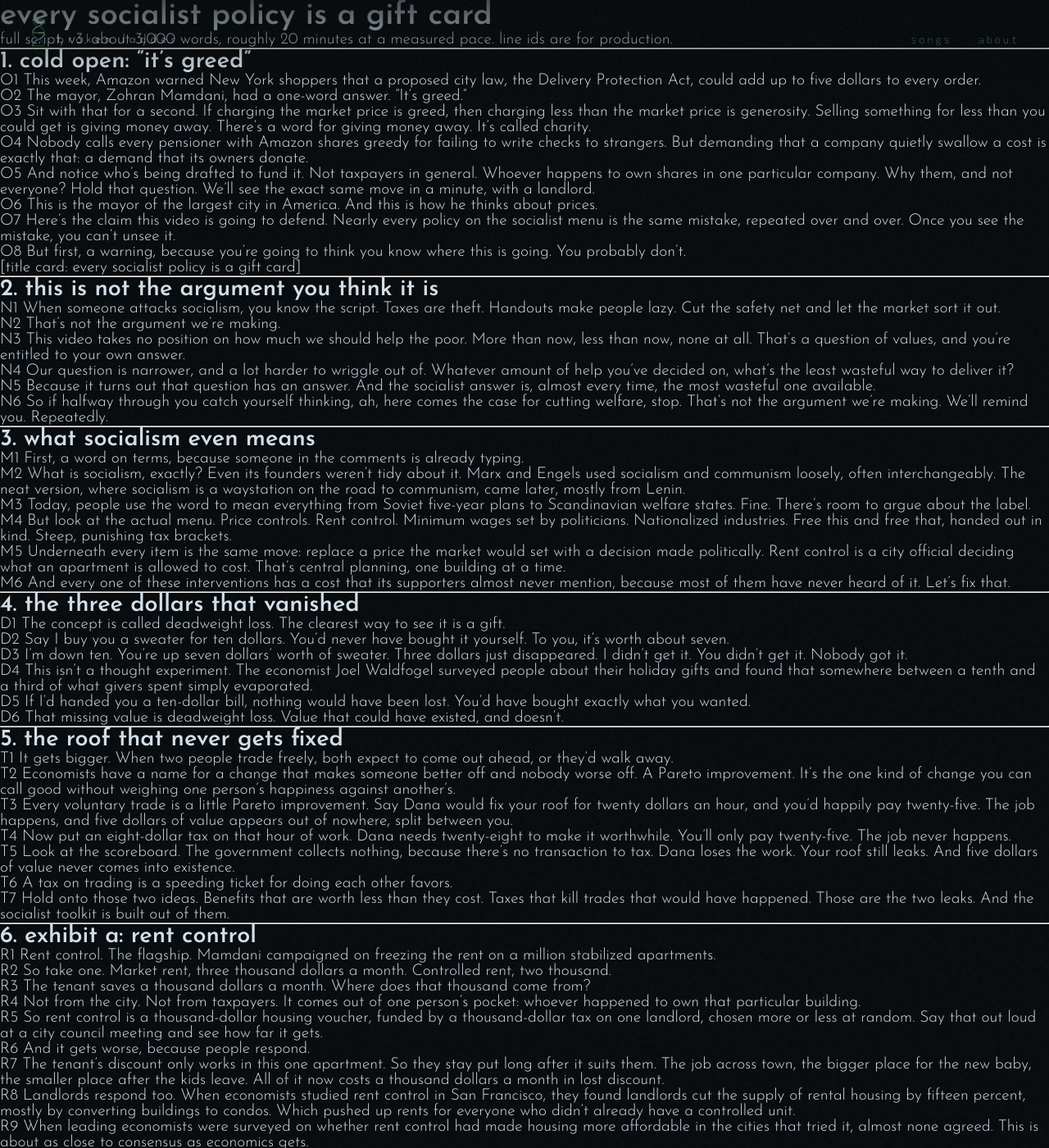
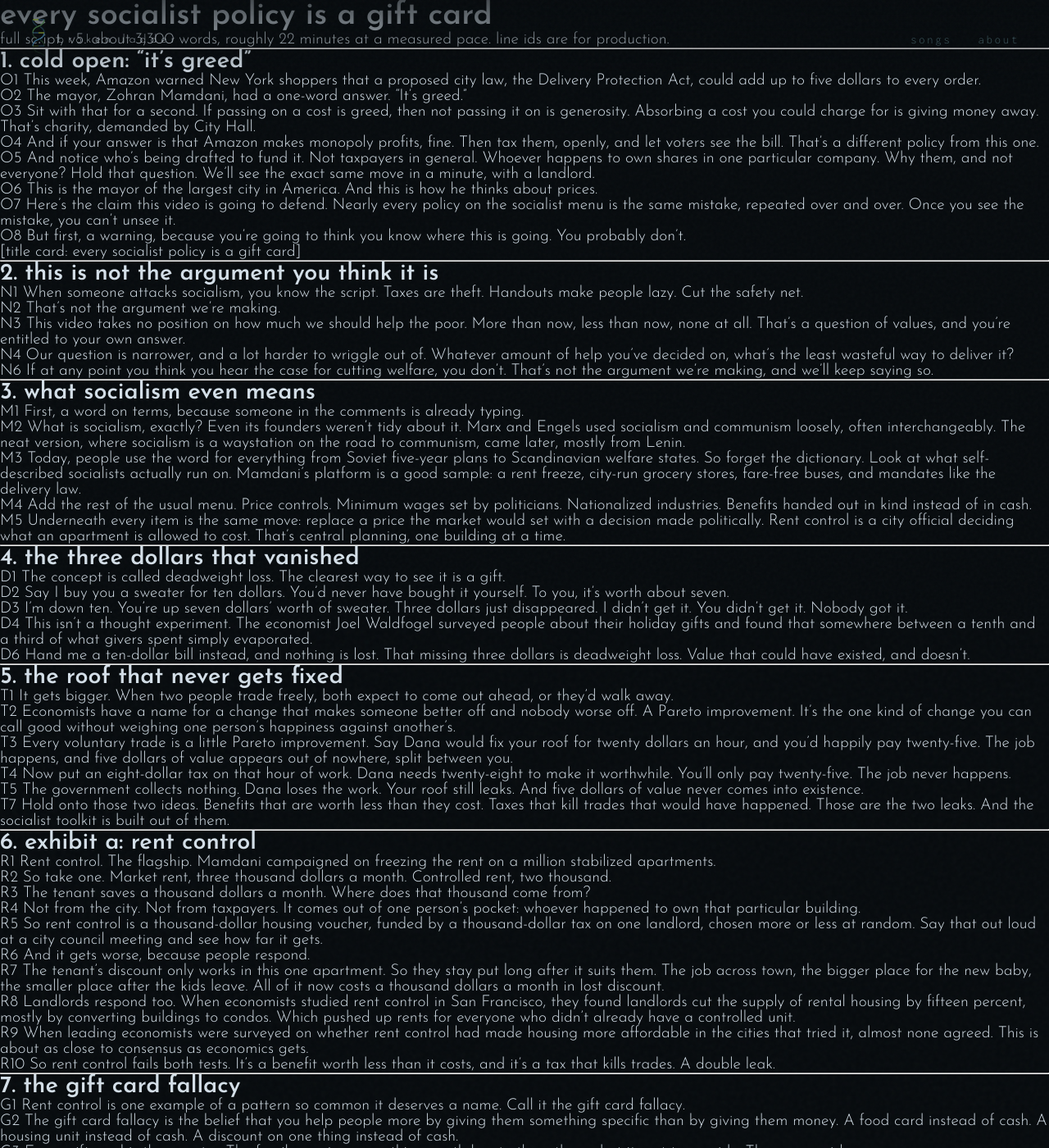
Before and after one commit to ClayShentrup/brokenladder, a Jekyll site: the page built from safety-net-vs-socialism/script.md, in a window 1280 px wide and 1400 px high. Shown: the whole window at 82% size. Built offline with Jekyll 4.4.1, drawn with Linux system fonts in a browser that asks for light colours; our own code applies the rules of GitHub Pages for plain Markdown files; some of the changed text lies outside the part shown.

Commit message:
script v5: apply review (platform-anchored definition, monopoly objection, tax-base bridge, break-even fix, trims)
Co-Authored-By: Claude Opus 5.5 <noreply@anthropic.com>
Claude-Session: https://claude.ai/code/session_01BsiGF9St2tiTePmyBZgNDi

```diff
--- a/safety-net-vs-socialism/script.md
+++ b/safety-net-vs-socialism/script.md
@@ -1,6 +1,6 @@
 # every socialist policy is a gift card
 
-full script, v3. about 3,000 words, roughly 20 minutes at a measured pace. line ids are for production.
+full script, v5. about 3,300 words, roughly 22 minutes at a measured pace. line ids are for production.
 
 ---
 
@@ -10,9 +10,9 @@ O1 This week, Amazon warned New York shoppers that a proposed city law, the Deli
 
 O2 The mayor, Zohran Mamdani, had a one-word answer. "It's greed."
 
-O3 Sit with that for a second. If charging the market price is greed, then charging less than the market price is generosity. Selling something for less than you could get is giving money away. There's a word for giving money away. It's called charity.
+O3 Sit with that for a second. If passing on a cost is greed, then not passing it on is generosity. Absorbing a cost you could charge for is giving money away. That's charity, demanded by City Hall.
 
-O4 Nobody calls every pensioner with Amazon shares greedy for failing to write checks to strangers. But demanding that a company quietly swallow a cost is exactly that: a demand that its owners donate.
+O4 And if your answer is that Amazon makes monopoly profits, fine. Then tax them, openly, and let voters see the bill. That's a different policy from this one.
 
 O5 And notice who's being drafted to fund it. Not taxpayers in general. Whoever happens to own shares in one particular company. Why them, and not everyone? Hold that question. We'll see the exact same move in a minute, with a landlord.
 
@@ -28,7 +28,7 @@ O8 But first, a warning, because you're going to think you know where this is go
 
 ## 2. this is not the argument you think it is
 
-N1 When someone attacks socialism, you know the script. Taxes are theft. Handouts make people lazy. Cut the safety net and let the market sort it out.
+N1 When someone attacks socialism, you know the script. Taxes are theft. Handouts make people lazy. Cut the safety net.
 
 N2 That's not the argument we're making.
 
@@ -36,9 +36,7 @@ N3 This video takes no position on how much we should help the poor. More than n
 
 N4 Our question is narrower, and a lot harder to wriggle out of. Whatever amount of help you've decided on, what's the least wasteful way to deliver it?
 
-N5 Because it turns out that question has an answer. And the socialist answer is, almost every time, the most wasteful one available.
-
-N6 So if halfway through you catch yourself thinking, ah, here comes the case for cutting welfare, stop. That's not the argument we're making. We'll remind you. Repeatedly.
+N6 If at any point you think you hear the case for cutting welfare, you don't. That's not the argument we're making, and we'll keep saying so.
 
 ---
 
@@ -48,13 +46,11 @@ M1 First, a word on terms, because someone in the comments is already typing.
 
 M2 What is socialism, exactly? Even its founders weren't tidy about it. Marx and Engels used socialism and communism loosely, often interchangeably. The neat version, where socialism is a waystation on the road to communism, came later, mostly from Lenin.
 
-M3 Today, people use the word to mean everything from Soviet five-year plans to Scandinavian welfare states. Fine. There's room to argue about the label.
+M3 Today, people use the word for everything from Soviet five-year plans to Scandinavian welfare states. So forget the dictionary. Look at what self-described socialists actually run on. Mamdani's platform is a good sample: a rent freeze, city-run grocery stores, fare-free buses, and mandates like the delivery law.
 
-M4 But look at the actual menu. Price controls. Rent control. Minimum wages set by politicians. Nationalized industries. Free this and free that, handed out in kind. Steep, punishing tax brackets.
+M4 Add the rest of the usual menu. Price controls. Minimum wages set by politicians. Nationalized industries. Benefits handed out in kind instead of in cash.
 
 M5 Underneath every item is the same move: replace a price the market would set with a decision made politically. Rent control is a city official deciding what an apartment is allowed to cost. That's central planning, one building at a time.
-
-M6 And every one of these interventions has a cost that its supporters almost never mention, because most of them have never heard of it. Let's fix that.
 
 ---
 
@@ -68,9 +64,7 @@ D3 I'm down ten. You're up seven dollars' worth of sweater. Three dollars just d
 
 D4 This isn't a thought experiment. The economist Joel Waldfogel surveyed people about their holiday gifts and found that somewhere between a tenth and a third of what givers spent simply evaporated.
 
-D5 If I'd handed you a ten-dollar bill, nothing would have been lost. You'd have bought exactly what you wanted.
-
-D6 That missing value is deadweight loss. Value that could have existed, and doesn't.
+D6 Hand me a ten-dollar bill instead, and nothing is lost. That missing three dollars is deadweight loss. Value that could have existed, and doesn't.
 
 ---
 
@@ -84,9 +78,7 @@ T3 Every voluntary trade is a little Pareto improvement. Say Dana would fix your
 
 T4 Now put an eight-dollar tax on that hour of work. Dana needs twenty-eight to make it worthwhile. You'll only pay twenty-five. The job never happens.
 
-T5 Look at the scoreboard. The government collects nothing, because there's no transaction to tax. Dana loses the work. Your roof still leaks. And five dollars of value never comes into existence.
-
-T6 A tax on trading is a speeding ticket for doing each other favors.
+T5 The government collects nothing. Dana loses the work. Your roof still leaks. And five dollars of value never comes into existence.
 
 T7 Hold onto those two ideas. Benefits that are worth less than they cost. Taxes that kill trades that would have happened. Those are the two leaks. And the socialist toolkit is built out of them.
 
@@ -124,8 +116,6 @@ G2 The gift card fallacy is the belief that you help people more by giving them
 
 G3 Every gift card is the sweater. The family receives something worth less to them than what it cost to provide. The gap vanishes.
 
-G4 The usual defense is that officials know better what people need. But an official can't see inside your life, and answers to politics, not to you. The people who know what a struggling family needs most are that family.
-
 G5 The usual objection to cash is that the poor will waste it. That's been tested, a lot. A World Bank review of nineteen studies found that when poor families get cash, spending on alcohol and tobacco doesn't go up. If anything, it goes down.
 
 G6 Now watch how far this goes.
@@ -147,6 +137,8 @@ P5 Mamdani's city-owned grocery stores, which wouldn't pay rent or property tax.
 P6 Fare-free buses, another Mamdani promise. This one gets partial credit too. Buses take cars off the road, and fewer cars means less traffic and pollution for everyone. That's a real case for subsidizing them. But zero fares go to every rider, rich or poor, and the cleaner fix is charging drivers for the congestion they cause. A gift card with a half-decent excuse.
 
 P7 And the right does this too, by the way. A tariff is a gift card for one domestic industry, paid for by every consumer who buys its products. Studies of the 2018 tariffs found that nearly the whole cost landed on American buyers. Same mistake, different team.
+
+P7b The gift card fallacy isn't unique to socialists. But socialism is the political program built almost entirely out of it.
 
 P8 Which brings us back to Amazon. The Delivery Protection Act is meant to help delivery workers. Fine. But it doesn't hand them money. It loads costs onto every online order in the city, including orders from people poorer than the workers it's meant to help. That's a hidden sales tax, paid in the dark. And when the bill shows up, the mayor calls it greed.
 
@@ -222,8 +214,6 @@ W3 Real life never gets that perfect. But we can get much closer than we do now.
 
 W4 And this splits one fight into two. How much to share is a question of values. How to share is a question of engineering. And engineering has better and worse answers.
 
-W5 So, engineering. Where does the money come from?
-
 ---
 
 ## 12. taxes that don't leak
@@ -256,7 +246,7 @@ E3 Your marginal tax rate is what you pay on the next dollar you earn. Your effe
 
 E4 Most people assume you need progressive marginal rates, higher brackets for higher incomes, to get progressive effective rates. You don't.
 
-E5 Watch. Take a flat forty percent tax, and give every citizen a ten-thousand-dollar dividend.
+E5 Watch. Take a flat forty percent tax. On income or on spending, the arithmetic works the same for anyone who spends what they earn, so let's use income to keep it simple. And give every citizen a ten-thousand-dollar dividend.
 
 E6 Earn twelve thousand dollars. You pay four thousand eight hundred in tax, get ten thousand back, and take home seventeen thousand two hundred. Your effective tax rate is negative forty-three percent.
 
@@ -272,9 +262,7 @@ E11 A flat dividend never shrinks when you earn more. No cliff. Every extra hour
 
 E12 Which raises the obvious objection. Why should a millionaire get a ten-thousand-dollar check?
 
-E13 Because you can't look at the check by itself. You have to look at the taxes that pay for it. In our example, anyone earning more than twenty-five thousand dollars pays in more than they get back. The millionaire gets ten thousand and pays four hundred thousand. Across the whole system, people above roughly average income pay in more than they receive, and people below it receive more than they pay. Net, it's a transfer from richer to poorer. The check to the millionaire is just bookkeeping.
-
-E14 And giving it to everyone is the point. No means test, no paperwork, no cliff, nobody punished for earning more.
+E13 Because you can't look at the check by itself. You have to look at the taxes that pay for it. The millionaire gets ten thousand dollars and pays four hundred thousand. Most of any tax goes to everything else government does, so count only the share that pays for the checks: everyone above roughly average income pays in more than they get back, and everyone below gets back more than they pay. Net, it's a transfer from richer to poorer. The millionaire's check is just bookkeeping.
 
 E15 By the way, if you still object to rich people getting a check, then you should object far more to every price cap and every "don't you dare raise prices." A below-market price is a discount for every buyer, millionaires included, and there's no tax on the other side clawing it back from them. Same objection. Much worse offender.
 
@@ -304,8 +292,8 @@ Z8 Whatever you think people deserve, give it to them in cash.
 
 ## production notes
 
-- voice: british female, expressive model, measured and dry, with room for contempt on the dunk lines (O6, P8, Z3)
+- voice: british female, expressive model, measured and dry, deadpan on the dunk lines (O6, P8, Z3); understatement lands, synthetic sneering doesn't
 - music: silence under most narration. a low drone under the cold open, one sting on the title card, a sparse minor-key piano motif at each section break, and nothing looping
-- visuals: reuse the existing plates (apartment, landlord, sweater, roof, lot sequence, factory, grocery, housing lottery, parking, checks); new plates for the amazon/delivery opening, the hurricane generator queue, the city grocery store, a bus, and a shipping-container port for tariffs
+- visuals: reuse the existing plates (apartment, landlord, sweater, roof, lot sequence, factory, grocery, housing lottery, parking, checks); new plates for the amazon/delivery opening, a crowded airport curb with ride-share surge (8b), the city grocery store, a bus, and a shipping-container port for tariffs
 - on-screen sources: waldfogel 1993; diamond, mcquade & qian 2019; evans & popova 2017; amiti, redding & weinstein 2019 (tariff pass-through); friedman 1962; george 1879; pigou 1920
 - the cold open is pegged to the 2026-11-19 mamdani post about intro 518; ship fast or swap the hook
```
